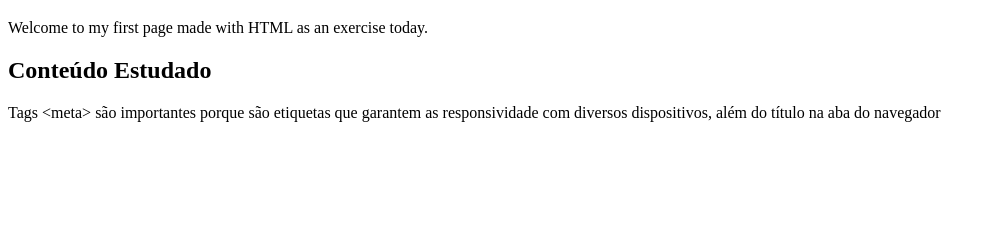
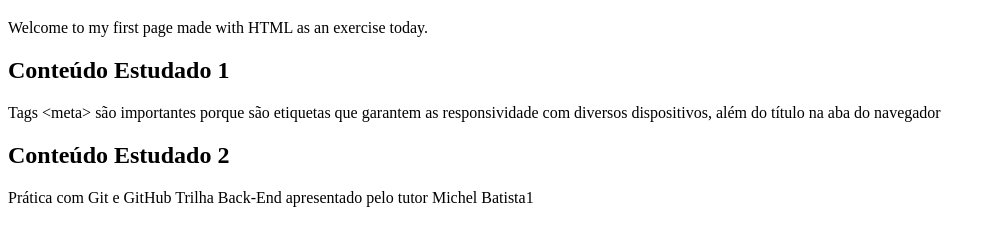
Before and after one commit to academus01i/14-08-2024, a plain HTML site: page index.html in a window 1280 px wide. Shown: the part 61-306 px from the top of the page, without its empty margins (0-996 px from the left). Drawn offline with Linux system fonts and the light colour scheme.

Commit message:
versão 1.0 conteúdo inserido

```diff
--- a/index.html
+++ b/index.html
@@ -10,8 +10,11 @@
     <h1 style="background: linear-gradient(to right, #0d834c, #2a5298); -webkit-background-clip: text; color: transparent;">Hello, world!</h1>
     <p>Welcome to my first page made with HTML as an exercise today.</p>
 
-    <h2>Conteúdo Estudado</h2>
+    <h2>Conteúdo Estudado 1</h2>
     <p>Tags &lt;meta&gt; são importantes porque são etiquetas que garantem as responsividade com diversos dispositivos, além do título na aba do navegador</p>
+
+    <h2>Conteúdo Estudado 2</h2>
+    <p>Prática com Git e GitHub Trilha Back-End apresentado pelo tutor Michel Batista1</p>
 </body>
 
 </html>
```
